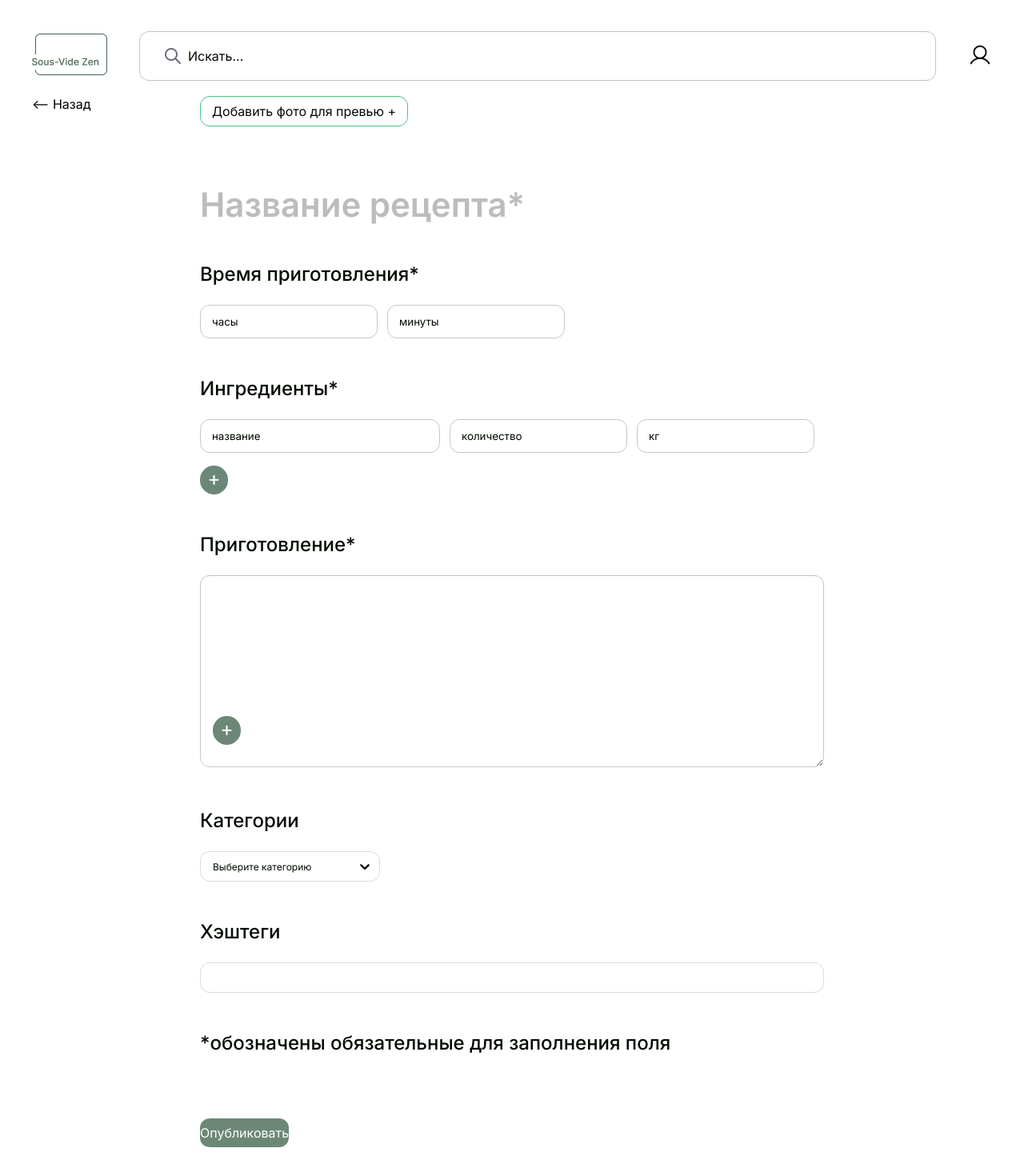
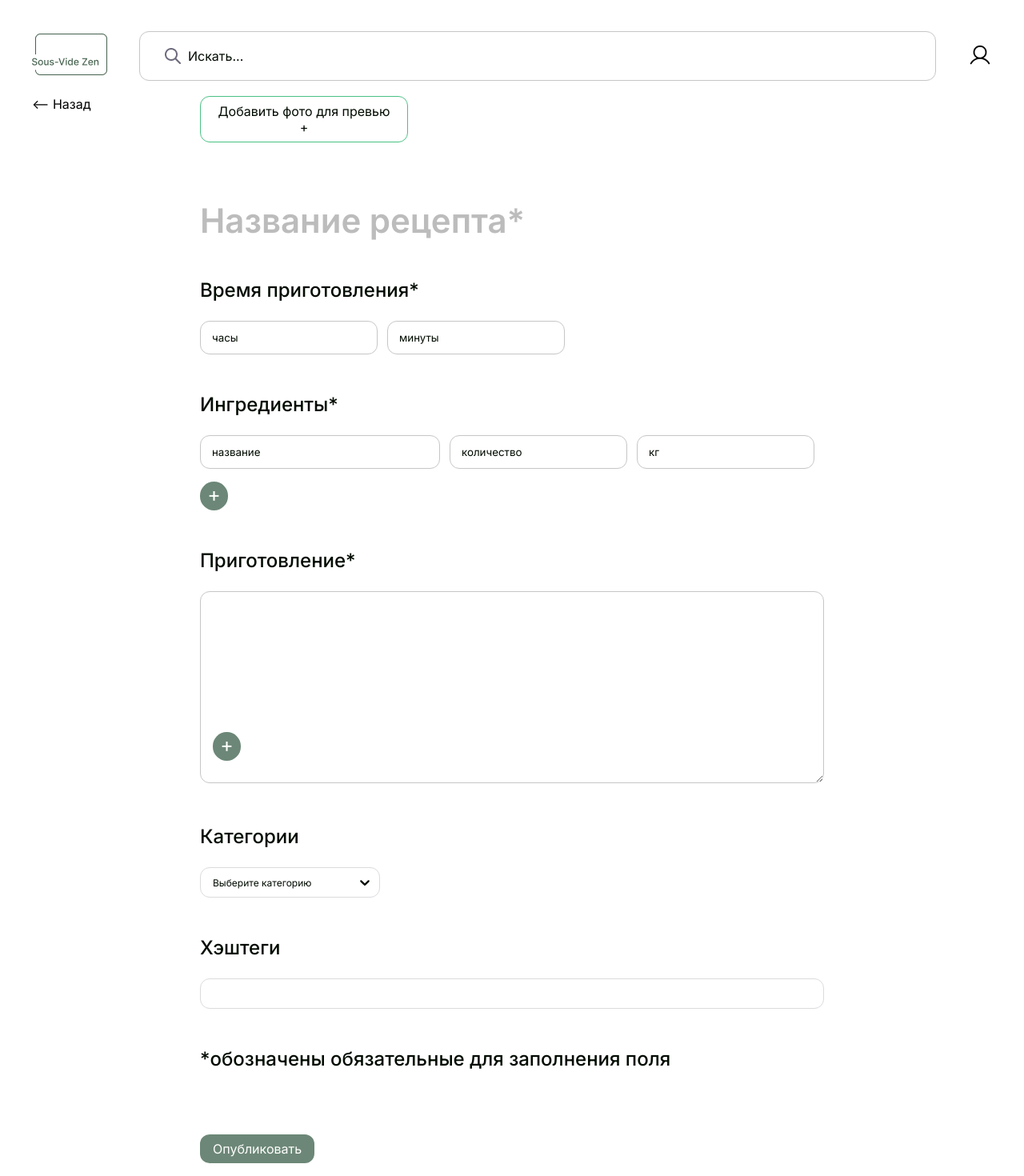
Before and after one commit to blindstttealer/frontend, a Next.js app: page /add-new-recipe in a window 1280 px wide. Shown: the top 1470 px of the page at 80% size. Built offline with nearby package versions, Linux system fonts and the light colour scheme; no server answers.

Commit message:
fix: Button

```diff
--- a/src/components/ui/Button/Button.module.scss
+++ b/src/components/ui/Button/Button.module.scss
@@ -7,8 +7,9 @@
   &:active {
     background-color: rgb(58, 25, 175);
   }
+}
 
-  &.primary {
+.primary {
   background: var(--primary-color);
   color: var(--base-color);
   border: none;
@@ -20,7 +21,7 @@
   }
 }
 
-  &.secondary {
+.secondary {
   background: var(--base-color);
   color: var(--base-color-dark);
   border: 1px solid var(--primary-color-light);
@@ -36,13 +37,13 @@
   }
 }
 
-  &.clear {
+.clear {
   padding: 0;
   background: transparent;
   border: none;
 }
 
-  &.disabled {
+.disabled {
   color: var(--base-color);
   background: var(--button-disabled);
   border: none;
@@ -55,15 +56,14 @@
   }
 }
 
-  &.small {
+.small {
   padding: 4px 20px;
 }
 
-  &.medium {
-    padding: 8px 0px;
+.medium {
+  padding: 8px 16px;
 }
 
-  &.big {
+.big {
   padding: 12px 60px;
 }
-}
```
Lines whose indentation alone changed are shown as unchanged.
